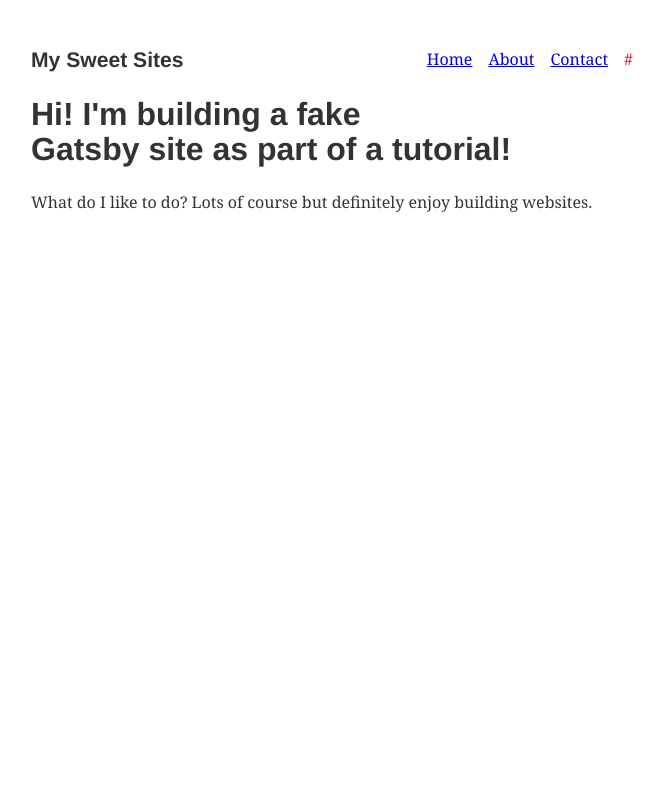
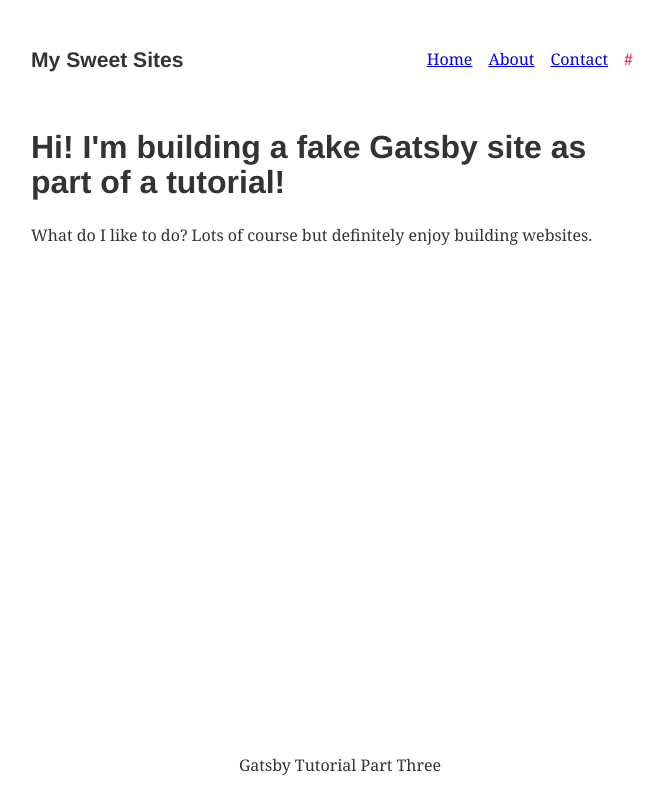
Before and after one commit to omartan/gatsby-tutorial-part-three, a Gatsby site: page / in a window 1280 px wide. Shown: the whole page, without its empty margins (300-964 px from the left). Built offline with nearby package versions, Linux system fonts and the light colour scheme; Gatsby itself is replaced by a stand-in of ours.

Commit message:
Layout update

```diff
--- a/src/components/footer.js
+++ /dev/null
@@ -1,5 +0,0 @@
-import React from 'react'
-
-export default () => (
-  <p>Gatsby Tutorial Part Three </p>
-)
--- a/src/components/layout.js
+++ b/src/components/layout.js
@@ -21,6 +21,11 @@ export default ({children}) => (
         <li>#</li>
       </ul>
     </header>
-    {children}
+    <main>
+      {children}
+    </main>
+    <footer>
+      <p>Gatsby Tutorial Part Three </p>
+    </footer>
   </div>
 )
--- a/src/components/layout.module.css
+++ b/src/components/layout.module.css
@@ -1,7 +1,13 @@
 .container {
-    margin: 3rem auto;
+    margin: 0 auto;
     max-width: 650px;
     padding: 0 1rem;
+    padding-top: 3rem;
+    display: flex;
+    flex-direction: column;
+    justify-content: flex-start;
+    align-self: flex-start;
+    height: 100vh;
 }
 
 header {
@@ -30,3 +36,10 @@ li {
     display: inline-block;
     margin-right: 1rem;
 }
+main {
+    flex-grow: 1;
+}
+footer {
+    justify-self: flex-end;
+    align-self: center;
+}
--- a/src/pages/contact.js
+++ b/src/pages/contact.js
@@ -1,6 +1,5 @@
 import React from 'react'
 import Layout from '../components/layout'
-import Footer from '../components/footer'
 
 export default () => (
   <Layout>
@@ -9,5 +8,4 @@ export default () => (
       <a href='mailto:me@example.com'>me@example.com</a>
     </p>
   </Layout>
-    <Footer />
 )
```
